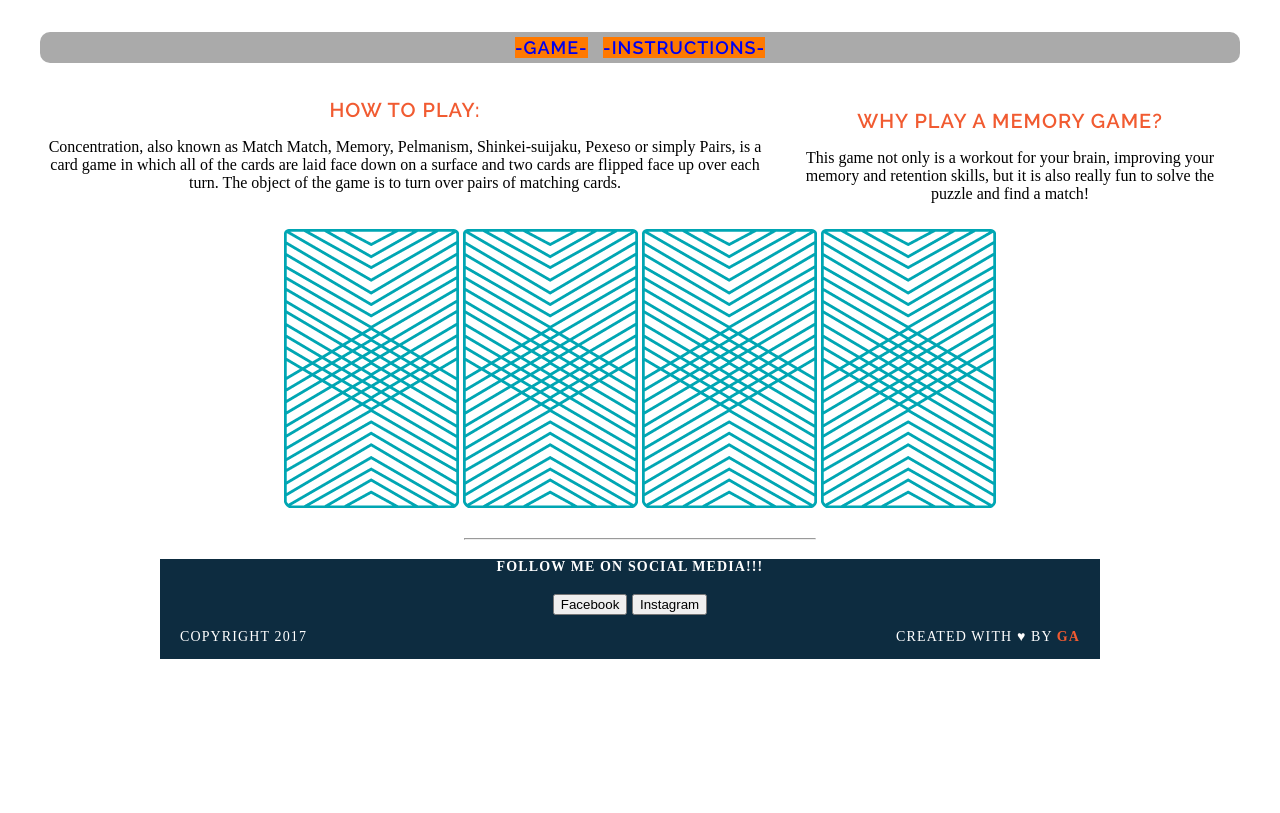
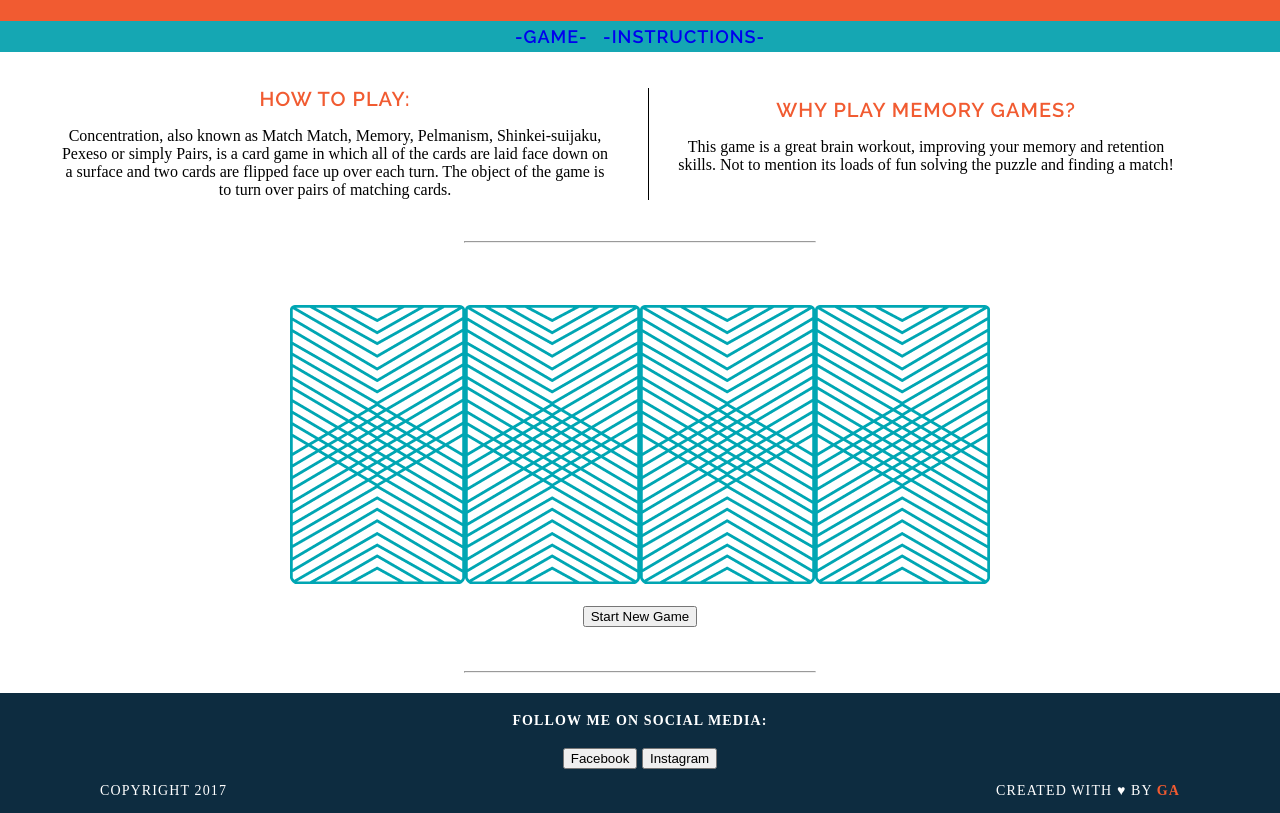
Before and after one commit to Misha-Holzman/wdi-fundamentals-memorygame, a plain HTML site: page index.html in a window 1280 px wide. Shown: the part 114-927 px from the top of the page. Before the commit the page ends 809 px from the top, so only its background shows below. Drawn offline with Linux system fonts and the light colour scheme; a web font is replaced by a local one.

Commit message:
created game logic

```diff
--- a/CSS/style.css
+++ b/CSS/style.css
@@ -1,5 +1,7 @@
 header {
 	padding-top: 15px;
+	background-color: #F15B31;
+	padding-bottom: 7px;
 }
 
 nav {
@@ -12,27 +14,104 @@ nav {
 	padding: 5px 50px 5px 50px;
 	margin-top: 0;
 	margin: auto 0;
-	background-color: #aaaaaa;
+	background-color: #15a7b3;
 	background-border: white 1px;
-	border-radius: 10px;
 	border-width: 50px;
 }
 
-main {
+aside {
+	width: 500px;
+	float: right;
+	padding: 10px 0px 10px 27px;
+	border: solid black 1px;
+	border-right: 0;
+	border-top: 0;
+	border-bottom: 0;
+	margin-right: 2%;
+	margin-left: 0px;
 }
 
 footer {
 	text-transform: uppercase;
-	padding-left: 20px;
-	padding-right: 20px;
-	padding-top: px;
 	background-color: #0D2C40;
 	color: white;
 	font-size: 14px;
 	letter-spacing: .08em;
 	font-weight: 500px;
-	max-width: 900px;
-	margin: 0 10% 0 10%;
+	display: block;
+	padding-top: 1px;
+	padding-left: 100px;
+	padding-right: 100px;
+	margin: 20px 1% 0 1%;
+	padding-bottom: 0;
+    margin-left: auto;
+    margin-right: auto;
+}
+
+body {
+	text-align: center;
+	margin: auto;
+}
+
+h1 {
+	color: white;
+	text-transform: uppercase;
+	font-family: "Raleway", sans-serif;
+	font-weight: 400;
+	letter-spacing: 1px;
+	font-size: 45px;
+	text-shadow: 0 0 5px #FF0000, 0 0 10px #0000FF;
+}
+
+h2 {
+	color: #F15B31;
+	text-transform: uppercase;
+	font-family: "Raleway", sans-serif;
+	font-weight: 600;
+	letter-spacing: 1px;
+	font-size: 20px;
+}
+
+h3 {
+	margin: auto 0;
+	color: #F15B31;
+	text-transform: uppercase;
+	font-family: "Raleway", sans-serif;
+	font-weight: 600;
+	letter-spacing: 1px;
+	font-size: 20px;
+}
+
+p {
+	font-family: "Droid Serif", serif;
+}
+
+a {
+	text-decoration: none;
+	border-bottom: 2px solid transparent;
+}
+
+hr {
+	width: 350px;
+	text-align: center;
+}
+
+li {
+	list-style: none;
+	display: flex;
+    justify-content: center;
+	padding: 0;
+	display: inline;
+	margin: 0px 5px 0px 5px;
+}
+
+ul {
+    display: inline;
+    padding: 5px;
+}
+
+a:hover {
+    border-color: white;
 }
 
 .copyright {
@@ -42,6 +121,7 @@ footer {
 .message {
 	float: right;
 }
+
 
 .clearfix:after {
 	visibility: hidden;
@@ -57,12 +137,6 @@ footer {
 	font-weight: 700;
 }
 
-body {
-	text-align: center;
-	margin: auto;
-	max-width: 1200px;
-}
-
 #wrapper {
     max-width: 1200px;
     margin: auto 0;
@@ -70,94 +144,8 @@ body {
 }
 
 #content {
-    width: 730px;
+    width: 550px;
     float: left;
+    margin-left: 5%;
+    margin-right: 10px;
 }
-
-aside {
-	width: 450px;
-	float: right;
-	padding: 10px 5px 10px 5px;
-}
-
-.clearfix:after {
-    visibility: hidden;
-    display: block;
-    font-size: 0;
-    content: " ";
-    clear: both;
-    height: 0;
-}
-
-
-
-
-
-h1 {
-	color: #0D2C40;
-	text-transform: uppercase;
-	font-family: "Raleway", sans-serif;
-	font-weight: 400;
-	letter-spacing: 1px;
-	font-size: 45px;
-
-}
-
-h2 {
-	color: #F15B31;
-	text-transform: uppercase;
-	font-family: "Raleway", sans-serif;
-	font-weight: 600;
-	letter-spacing: 1px;
-	font-size: 20px;
-}
-
-
-hr {
-	width: 350px;
-	text-align: center;
-}
-
-p {
-	font-family: "Droid Serif", serif;
-}
-
-a {
-	text-decoration: none;
-	border-bottom: 2px solid transparent;
-}
-
-h3 {
-	margin: auto 0;
-	color: #F15B31;
-	text-transform: uppercase;
-	font-family: "Raleway", sans-serif;
-	font-weight: 600;
-	letter-spacing: 1px;
-	font-size: 20px;
-}
-
-
-.image {
-	margin: none;
-	text-align: none;
-}
-
-li {
-	list-style: none;
-	display: flex;
-    justify-content: center;
-	padding: 0;
-	display: inline;
-	background-color: #FF7900;
-	margin: 0px 5px 0px 5px;
-}
-
-ul {
-    display: inline;
-    padding: 5px;
-}
-
-a:hover {
-    border-color: white;
-}
--- a/index.html
+++ b/index.html
@@ -9,19 +9,19 @@
 </head>
 	<body>
       	<header>
-	  	<h1>Memory Game<h2>
+	  		<h1>Memory Game<h1>
 	  	</header>
 
-	<br>
 
 	  	<nav>
 	  		<ul>
-	  	  <li><a id="game-link" href="#">-Game-</a></li>
-	  	  <li><a id="instructions-link" href="#">-Instructions-</a></li>
+	  	  		<li id="gamelink"><a href="#">-Game-</a></li>
+	  	  		<li id="instructionslink"><a  href="#">-Instructions-</a></li>
 	    	</ul>
 	  	</nav>
 
 		<br>
+
 	  	<main class="clearfix">
 	  		<div id="wrapper">
 	  		<div id="content">
@@ -32,42 +32,47 @@
 		<br>
 
 	    	<aside>
-		  <h3>Why play a memory game?</h3>
-		  <p>This game not only is a workout for your brain, improving your memory and retention skills, but it is also really fun to solve the puzzle and find a match!</p>
+		  		<h3>Why play memory games?</h3>
+		  		<p>This game is a great brain workout, improving your memory and retention skills. Not to mention its loads of fun solving the puzzle and finding a match!</p>
         	</aside>
-
-	<br>
 
 	  		</div>
 	  	</main>
 
-	  <div class="images">
-		<img src="images-3/back.png" alt="Queen of Diamonds">
-		<img src="images-3/back.png" alt="Queen of Hearts">
-		<img src="images-3/back.png" alt="King of Diamonds">
-		<img src="images-3/back.png" alt="King of Hearts">
-	  </div>
 
+		<br>
+		<hr>
+		<br>
+		<br>
+		<br>
+
+
+	  	<div id="game-board" class="board clearfix"></div>
+
+
+		<br>
+
+
+	  	<button id='reset'>Start New Game</button>
+
+
+		<br>
+		<br>
 		<br>
 		<hr>
 
 	  	<footer class="clearfix">
-	  <h4>Follow me on social media!!!</h4>
+	  		<h4>Follow me on social media:</h4>
 
 	  		<div class="buttons">
 	    		<a href="https://www.facebook.com" target="_blank"><button class="facebook">Facebook</button></a>
 	    		<a href="https://www.instagram.com/notions_of_real/?hl=en" target="_blank"><button class="instagram">Instagram</button></a>
 	  		</div>
-	  <p class="copyright">
-	  	Copyright 2017
-	  </p>
-	  <p class="message">
-	  	Created with &hearts; by <span class="name">GA</span>
-	  </p>
+
+	  		<p class="copyright">Copyright 2017</p>
+	  		<p class="message">Created with &hearts; by <span class="name">GA</span></p>
 	  	</footer>
 
-	<br>
-	<br>
 
 
   	<script src="js/main.js"></script>
--- a/js/main.js
+++ b/js/main.js
@@ -7,14 +7,14 @@ var cards = [
 	cardImage: "images/queen-of-hearts.png"
 },
 {
+	rank: "king",
+	suit: "hearts",
+	cardImage: "images/king-of-hearts.png"
+},
+{
 	rank: "queen",
 	suit: "diamonds",
 	cardImage: "images/queen-of-diamonds.png"
-},
-{
-	rank: "king",
-	suit: "hearts",
-	cardImage: "images/king-of-hearts.png"
 },
 {
 	rank: "king",
@@ -26,40 +26,51 @@ var cards = [
 
 
 var cardsInPlay = [];
+var matchCounter = 0;
+
 
 var checkForMatch = function() {
 	if (cardsInPlay[0] === cardsInPlay[1]) {
-	console.log("You found a match!");
+	alert("You found a match!");
 	} else {
 	alert("Sorry, try again.");
 	}
 };
 
 
-
-var flipCard = function(cardID) {
+var flipCard = function() {
+	var cardId = this.getAttribute('data-id');
+	console.log("User flipped " + cards[cardId].rank);
+    cardsInPlay.push(cards[cardId].rank);
+	console.log(cards[cardId].cardImage);
+ 	console.log(cards[cardId].suit);
+    this.setAttribute('src', cards[cardId].cardImage);
     checkForMatch();
-    console.log("user flipped " + cards[cardID].rank);
-    cardsInPlay.push(cards[cardID].rank);
-    console.log(cards[cardID].cardImage);
-    console.log(cards[cardID].suit);
 };
 
-flipCard(0);
-flipCard(2);
+
+var createBoard = function() {
+	for (var i = 0; i < cards.length; i++) {
+    var cardElement = document.createElement('img');
+    cardElement.setAttribute('src', 'images/back.png');
+    cardElement.setAttribute('data-id', i);
+    cardElement.addEventListener('click', flipCard);
+    document.getElementById('game-board').appendChild(cardElement);
+}
+};
 
 
+var reset = function () {
+  for (var i = 0; i < cards.length; i++) {
+    document.getElementsByTagName('img')[i].setAttribute('src', 'images/back.png');
+  }
+  cardsInPlay = [];
+  matchCounter = 0;
+};
 
 
+var button = document.getElementById('reset');
+button.addEventListener('click', reset);
 
 
-
-
-/* 	if (cardsInPlay.length === 4 && (cardsInPlay[0] === cardsInPlay[2])) {
-	    alert("You found a match!");
-    } else {
-	console.log("Sorry, try again.");
-    }
-
-    (I am unclear if this code should be deleted or not)
-*/
+createBoard();
```
Also changed, not shown: images/back.png (renamed from images-3/back.png), images/king-of-diamonds.png (renamed from images-3/king-of-diamonds.png), images/king-of-hearts.png (renamed from images-3/king-of-hearts.png), images/queen-of-diamonds.png (renamed from images-3/queen-of-diamonds.png), images/queen-of-hearts.png (renamed from images-3/queen-of-hearts.png). Lines whose indentation alone changed are shown as unchanged.
